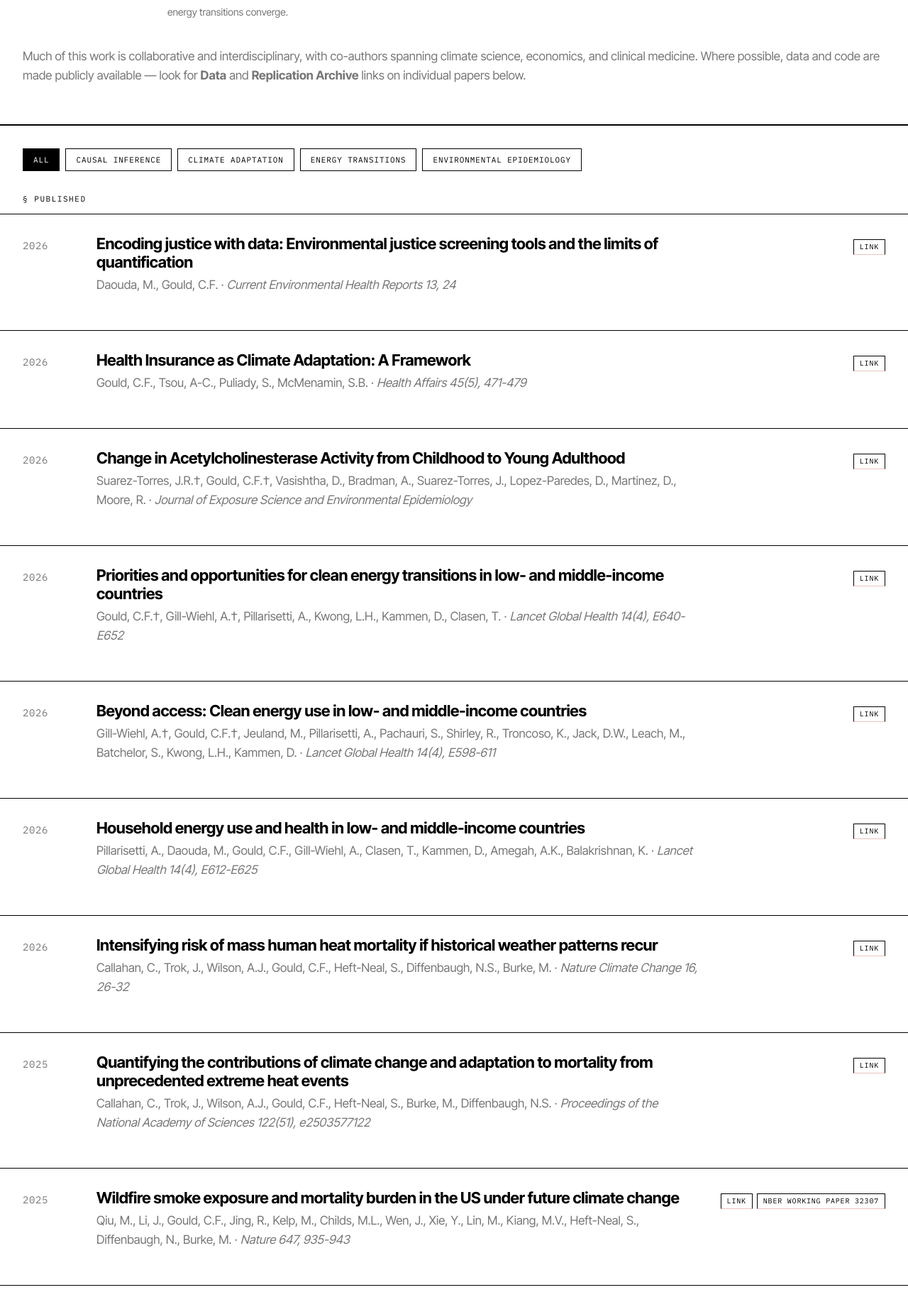
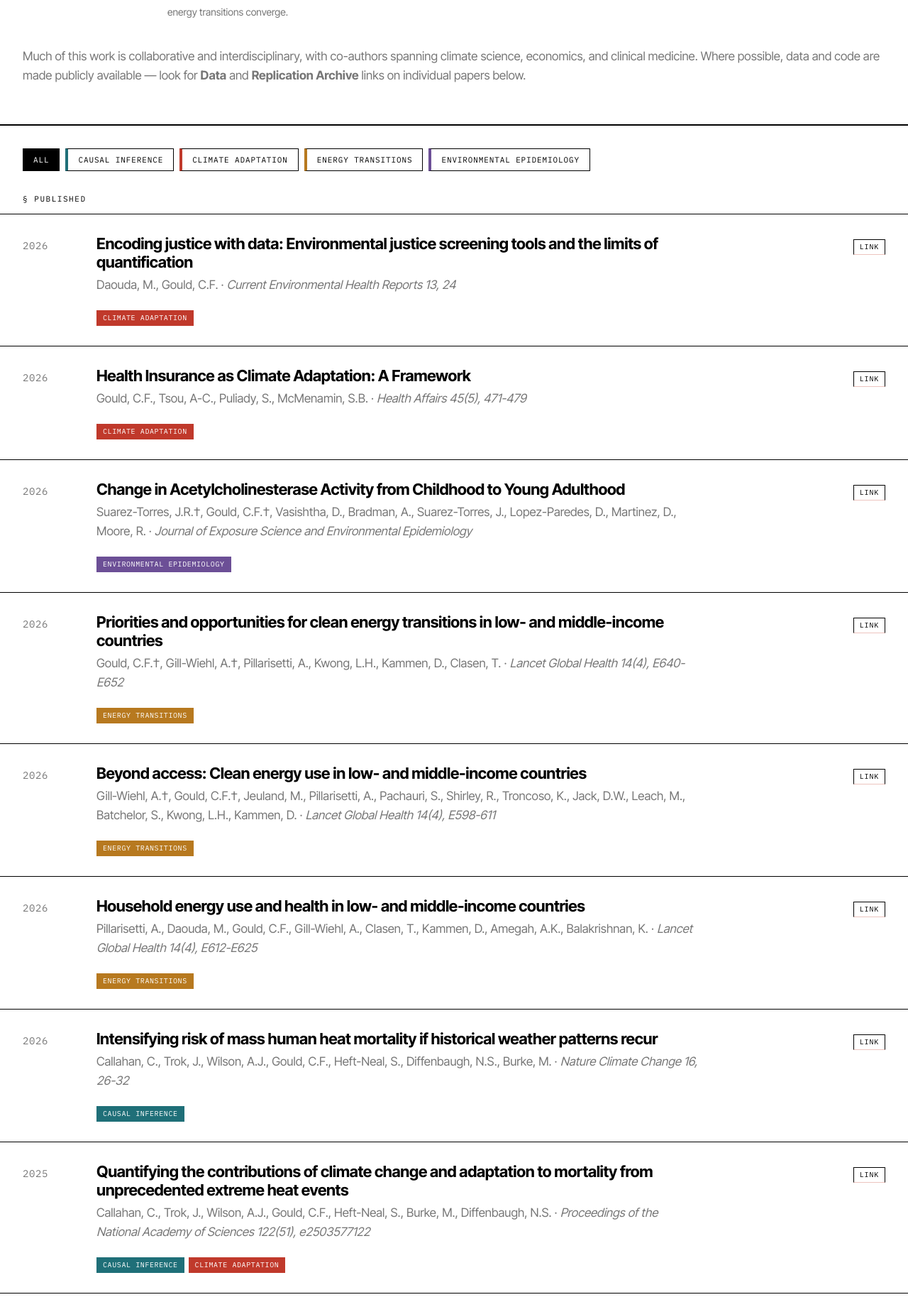
Before and after one commit to gouldc/gouldc.github.io, a Jekyll site: the page built from _pages/research.md, in a window 1280 px wide. Shown: the part 1022-2863 px from the top of the page at 71% size. Built offline with Jekyll 4.4.1, drawn with Linux system fonts in a browser that asks for light colours; some of the changed text lies outside the part shown.

Commit message:
Add colored category chips to each publication row
Show each paper's topic tag(s) inline as small colored badges so
overlapping categorization is visible while scrolling, not just
via the filter buttons. Filter buttons now color-match the chips.

Co-Authored-By: Claude Opus 4.6 <noreply@anthropic.com>

```diff
--- a/_includes/list-publications.html
+++ b/_includes/list-publications.html
@@ -2,10 +2,10 @@
 
 <div class="br-pub-filters" role="group" aria-label="Filter publications by topic">
   <button type="button" class="br-filter-btn is-active" data-filter="all">All</button>
-  <button type="button" class="br-filter-btn" data-filter="causal-inference">Causal Inference</button>
-  <button type="button" class="br-filter-btn" data-filter="climate-adaptation">Climate Adaptation</button>
-  <button type="button" class="br-filter-btn" data-filter="energy-transitions">Energy Transitions</button>
-  <button type="button" class="br-filter-btn" data-filter="environmental-epidemiology">Environmental Epidemiology</button>
+  <button type="button" class="br-filter-btn br-filter-btn--causal-inference" data-filter="causal-inference">Causal Inference</button>
+  <button type="button" class="br-filter-btn br-filter-btn--climate-adaptation" data-filter="climate-adaptation">Climate Adaptation</button>
+  <button type="button" class="br-filter-btn br-filter-btn--energy-transitions" data-filter="energy-transitions">Energy Transitions</button>
+  <button type="button" class="br-filter-btn br-filter-btn--environmental-epidemiology" data-filter="environmental-epidemiology">Environmental Epidemiology</button>
 </div>
 
 {% if pubs.published %}
@@ -18,6 +18,7 @@
       {% if item.abstract %}<span class="br-expand-icon">&#9654;</span>{% endif %}{{ item.title }}{% if item.note %} <span class="br-row-note">({{ item.note }})</span>{% endif %}
     </h3>
     <p class="br-row-subtitle">{{ item.authors }}{% if item.venue %} · <em>{{ item.venue }}</em>{% endif %}</p>
+    {% include pub-cat-chips.html item=item %}
     {% if item.abstract %}<div class="br-abstract">{{ item.abstract }}</div>{% endif %}
   </div>
   <div class="br-tags">
@@ -37,6 +38,7 @@
   <div class="br-pub-content">
     <h3 class="br-row-title">{{ item.title }}</h3>
     <p class="br-row-subtitle">{{ item.authors }}</p>
+    {% include pub-cat-chips.html item=item %}
   </div>
   <div class="br-tags">
     {% for link in item.links -%}
@@ -55,6 +57,7 @@
   <div class="br-pub-content">
     <h3 class="br-row-title">{{ item.title }}{% if item.note %} <span class="br-row-note">({{ item.note }})</span>{% endif %}</h3>
     <p class="br-row-subtitle">{{ item.authors }}{% if item.venue %} · <em>{{ item.venue }}</em>{% endif %}</p>
+    {% include pub-cat-chips.html item=item %}
   </div>
   <div class="br-tags">
     {% for link in item.links -%}
--- /dev/null
+++ b/_includes/pub-cat-chips.html
@@ -0,0 +1,8 @@
+{% if include.item.categories %}
+<div class="br-cat-chips">
+  {% for cat in include.item.categories %}
+    {% assign cat_label = cat | replace: "-", " " %}
+    <span class="br-cat-chip br-cat-chip--{{ cat }}">{{ cat_label }}</span>
+  {% endfor %}
+</div>
+{% endif %}
--- a/_sass/layout/_brutalist.scss
+++ b/_sass/layout/_brutalist.scss
@@ -6,6 +6,10 @@
   --mute: #777777;
   --yellow: #fff200;
   --red: #d22a2a;
+  --cat-causal-inference: #1f6f78;
+  --cat-climate-adaptation: #c0392b;
+  --cat-energy-transitions: #b7791f;
+  --cat-environmental-epidemiology: #6c4f96;
   --font-sans: "Inter Tight", Helvetica, Arial, sans-serif;
   --font-mono: "IBM Plex Mono", ui-monospace, SFMono-Regular, Menlo, monospace;
   --font-quote: "Newsreader", Georgia, serif;
@@ -780,6 +784,40 @@ a:hover {
   color: var(--paper);
 }
 
+.br-filter-btn--causal-inference { border-left: 4px solid var(--cat-causal-inference); }
+.br-filter-btn--climate-adaptation { border-left: 4px solid var(--cat-climate-adaptation); }
+.br-filter-btn--energy-transitions { border-left: 4px solid var(--cat-energy-transitions); }
+.br-filter-btn--environmental-epidemiology { border-left: 4px solid var(--cat-environmental-epidemiology); }
+
+.br-filter-btn--causal-inference.is-active { background: var(--cat-causal-inference); border-color: var(--cat-causal-inference); color: #fff; }
+.br-filter-btn--climate-adaptation.is-active { background: var(--cat-climate-adaptation); border-color: var(--cat-climate-adaptation); color: #fff; }
+.br-filter-btn--energy-transitions.is-active { background: var(--cat-energy-transitions); border-color: var(--cat-energy-transitions); color: #fff; }
+.br-filter-btn--environmental-epidemiology.is-active { background: var(--cat-environmental-epidemiology); border-color: var(--cat-environmental-epidemiology); color: #fff; }
+
+.br-cat-chips {
+  display: flex;
+  flex-wrap: wrap;
+  gap: 6px;
+  margin-top: 8px;
+}
+
+.br-cat-chip {
+  display: inline-block;
+  padding: 3px 9px;
+  color: #fff;
+  font-family: var(--font-mono);
+  font-size: 10px;
+  letter-spacing: 0.06em;
+  line-height: 16px;
+  text-transform: uppercase;
+  white-space: nowrap;
+}
+
+.br-cat-chip--causal-inference { background: var(--cat-causal-inference); }
+.br-cat-chip--climate-adaptation { background: var(--cat-climate-adaptation); }
+.br-cat-chip--energy-transitions { background: var(--cat-energy-transitions); }
+.br-cat-chip--environmental-epidemiology { background: var(--cat-environmental-epidemiology); }
+
 .br-notes-year {
   border-bottom: 2px solid var(--ink);
 }
```
